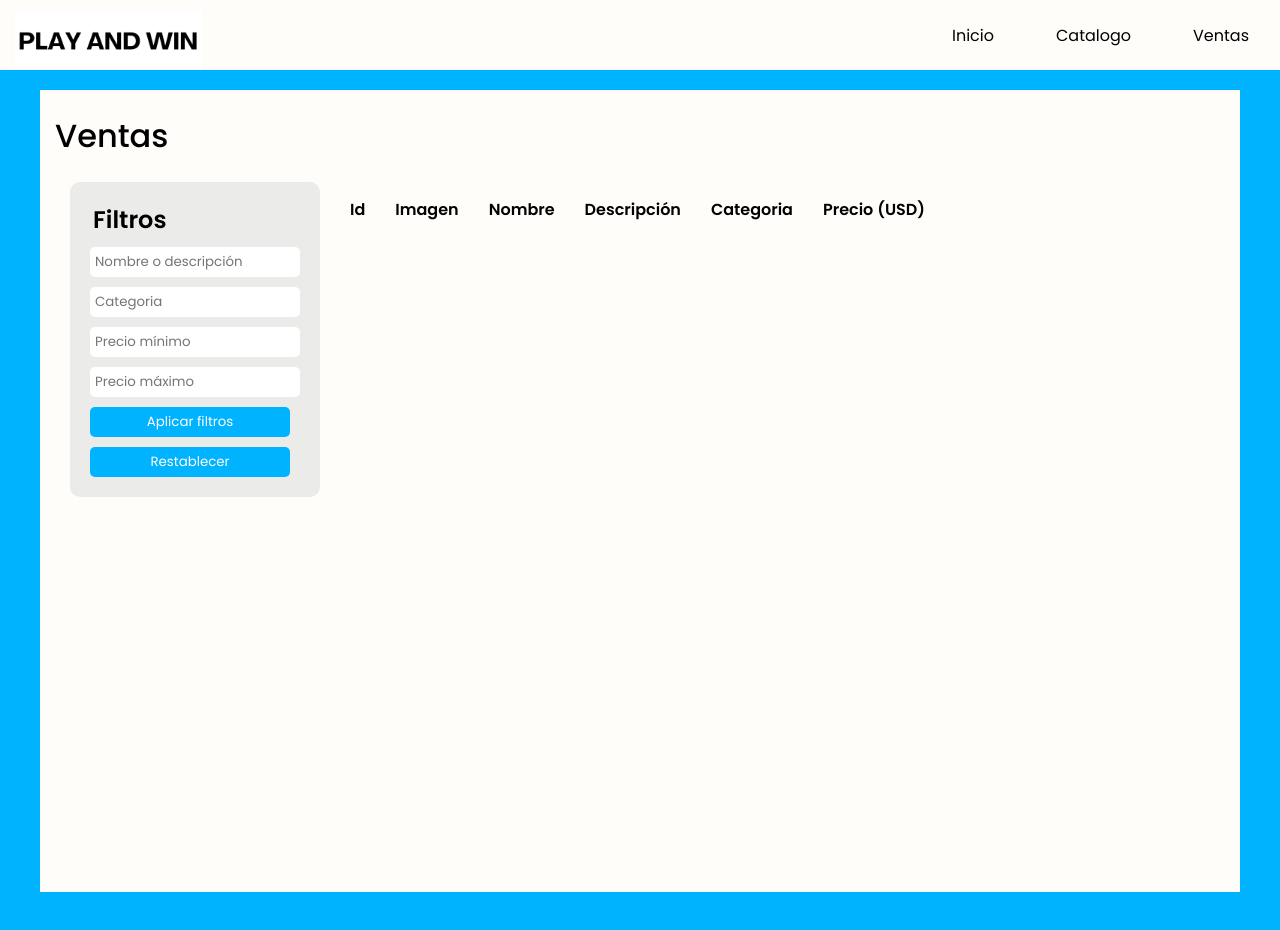
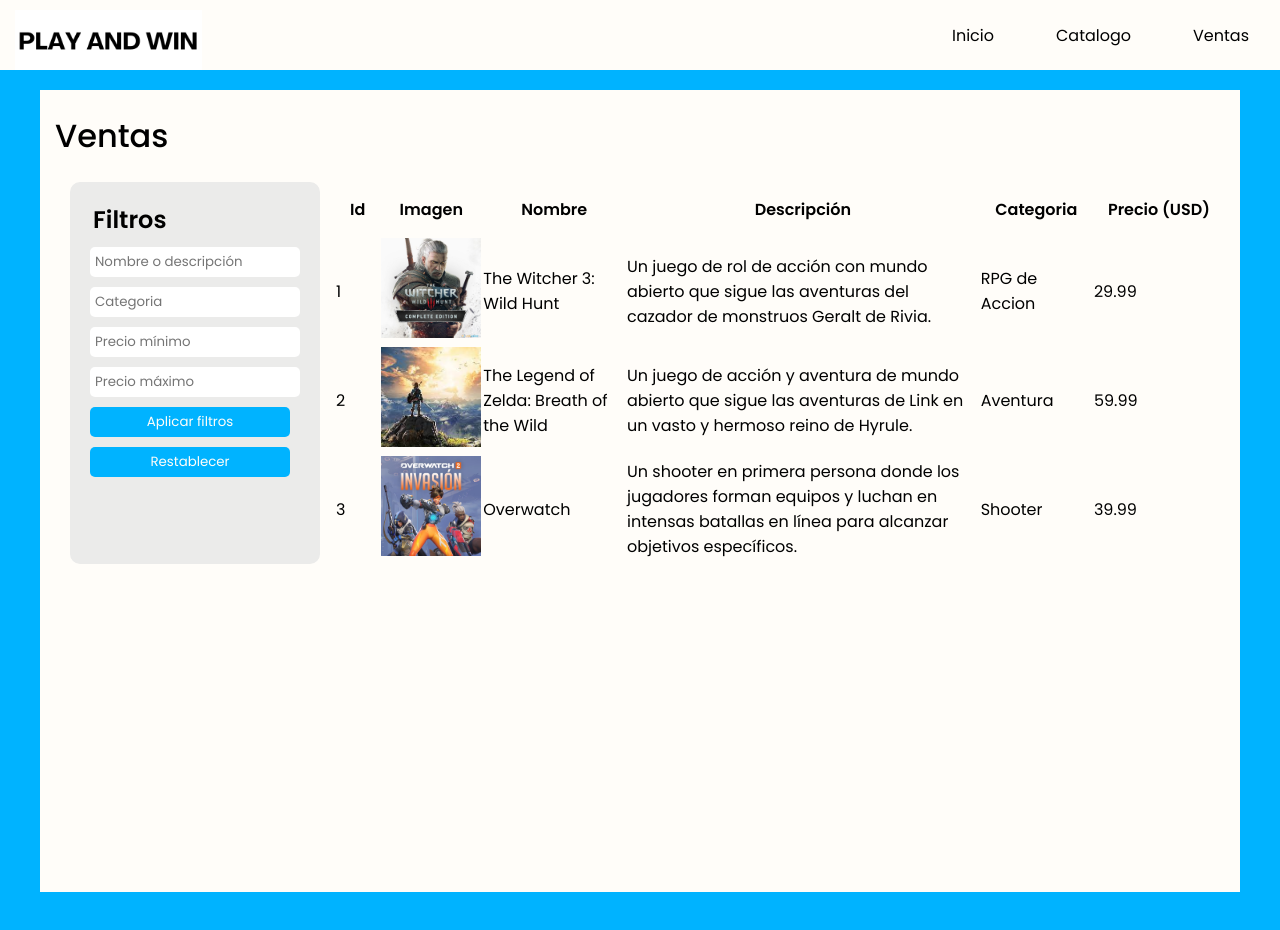
Before and after one commit to marianaarevh/sistema-playandwin, a website: page src/ventas/index.html in a window 1280 px wide. Drawn offline with Linux system fonts and the light colour scheme.

Commit message:
ej. 5: insertar datos dinamicamente en la tabla en el html

```diff
--- a/src/ventas/index.html
+++ b/src/ventas/index.html
@@ -73,6 +73,8 @@
 
   </main>
 
+  <script src="./script.js"> </script>
+
 </body>
 
 </html>
--- a/src/ventas/script.js
+++ b/src/ventas/script.js
@@ -1,4 +1,4 @@
-//#region Modelos)
+//#region Modelos
 
 class VideoGame {
 
@@ -46,3 +46,32 @@
 const videogamesList = [videogame1, videogame2, videogame3];
 
   //#endregion
+
+//#region despliegue tabla
+
+function displayTable(games) {
+    const tablaBody = document.getElementById('data-table-body');
+
+    const imagePath = `../assets/img/catalogo/`;
+
+    games.forEach(game => {
+
+      const row = document.createElement('tr');
+
+      row.innerHTML = `
+        <td> ${game.id} </td>
+        <td> <img src="${imagePath + game.image}" alt="${game.name}" width="100"> </td>
+        <td>${game.name}</td>
+        <td>${game.description}</td>
+        <td>${game.category}</td>
+        <td>${game.price}</td>
+      `;
+
+      tablaBody.appendChild(row);
+
+    });
+}
+
+// #endregion
+
+displayTable(videogamesList);
```
Also changed, not shown: 1 other file.
